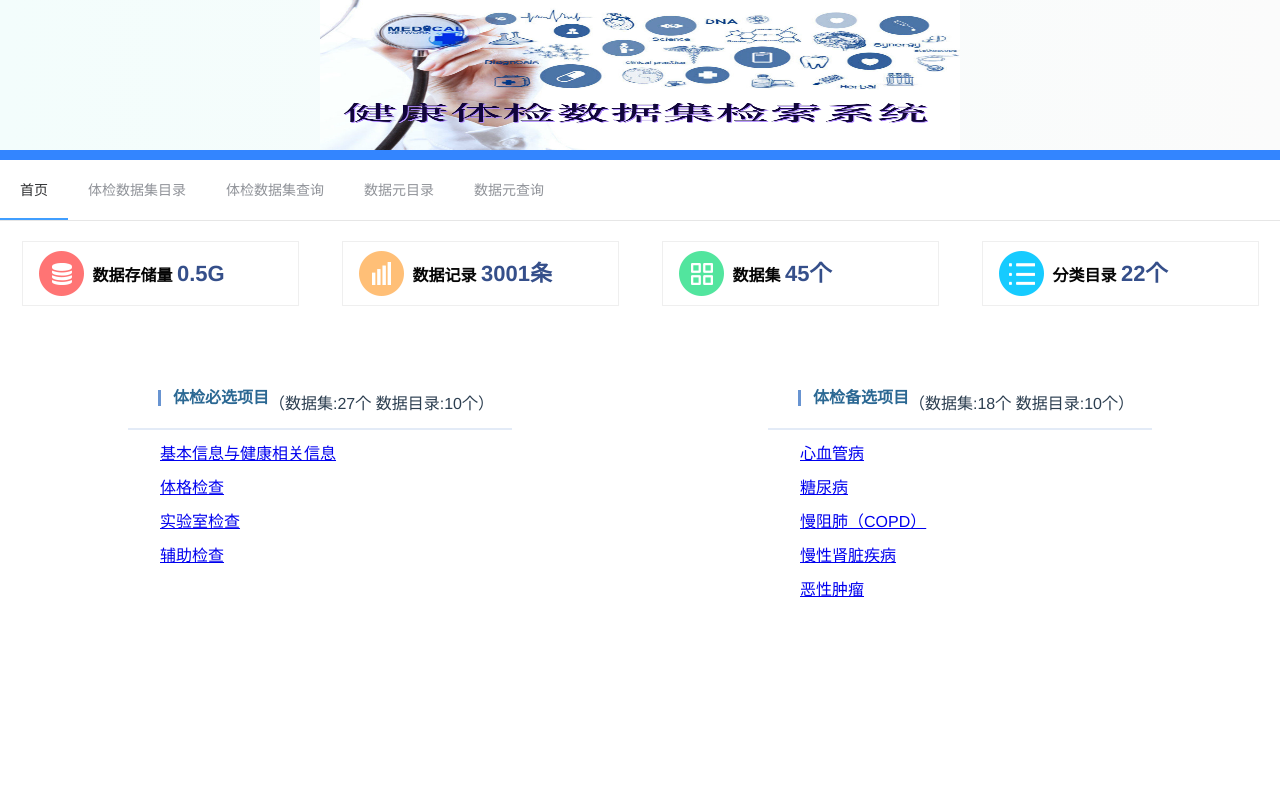
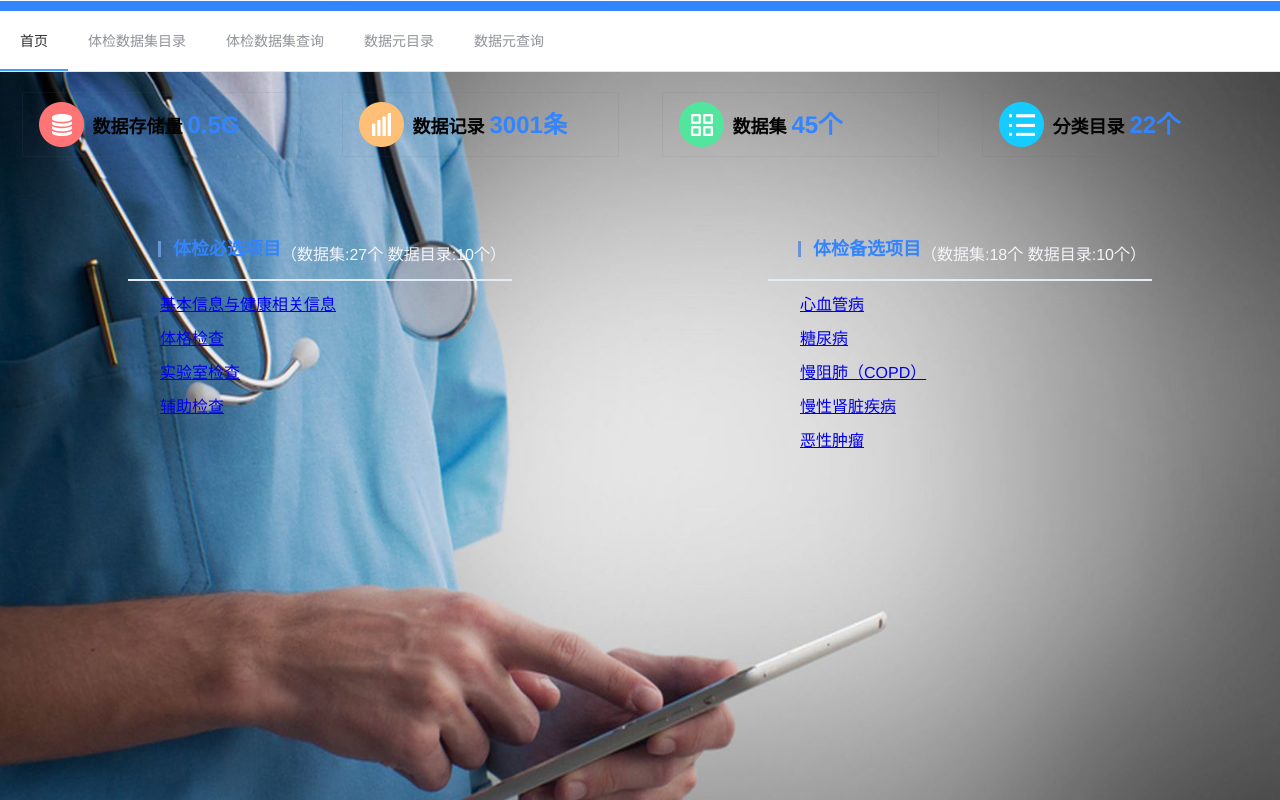
Before and after one commit to m1rroring/dataportal, a Vue app: page /#/ in a window 1280 px wide. Built offline with nearby package versions, Linux system fonts and the light colour scheme; no server answers.

Commit message:
优化页面显示效果

```diff
--- a/src/App.vue
+++ b/src/App.vue
@@ -161,7 +161,8 @@ export default {
     font-family: Avenir, Helvetica, Arial, sans-serif;
     -webkit-font-smoothing: antialiased;
     -moz-osx-font-smoothing: grayscale;
-    color: #2c3e50;
+    //color: #2c3e50;
+    color: #f4f5f9;
     width: 100%;
   }
   #App>.content {
@@ -178,10 +179,10 @@ export default {
   .header {
     background-image: linear-gradient(to right, #f3fdfc , #fbfbfb);
     .head {
-      width: 50%;
-      height: 150px;
+      width: 100%;
+      height: 1px;
       margin: 0 auto;
-      background: url('./assets/banner.png') no-repeat;
+      //background: url('./assets/banner.png') no-repeat;
       background-size: 100% 100%;
     }
   }
--- a/src/components/setdetailPop/setDataSetPop.vue
+++ b/src/components/setdetailPop/setDataSetPop.vue
@@ -1,6 +1,6 @@
 <template>
   <div class="ditaildialog">
-    <el-dialog :title="data.eleDialogTitle" :visible.sync="data.eleDialogVisible" width="62%" color="#0f58af" center>
+    <el-dialog :title="data.eleDialogTitle" :visible.sync="data.eleDialogVisible" width="75%" color="#0f58af" center>
       <el-table
         :data="data.eleDialogData"
         stripe
@@ -120,6 +120,7 @@
   //}
   /deep/ .el-dialog__title {
     color: #0f58af;
+    font-size: 20px;
   }
 }
 </style>
--- a/src/components/setdetailPop/setdetailPop.vue
+++ b/src/components/setdetailPop/setdetailPop.vue
@@ -87,6 +87,7 @@
       font-weight: 700;
     }
     .dia-i-text {
+      margin-left: 20px;
     }
   }
   .ditail {
@@ -95,6 +96,7 @@
     }
     /deep/ .el-dialog__title {
       color: #0f58af;
+      font-size: 20px;
     }
   }
 </style>
--- a/src/components/setdetailPop/setelementdetailPop.vue
+++ b/src/components/setdetailPop/setelementdetailPop.vue
@@ -80,6 +80,16 @@ export default {
     font-weight: 700;
   }
   .dia-i-text {
+     margin-left: 20px;
   }
+    .ditail {
+        /deep/ .el-table__scrollable-x .el-table__body-wrapper {
+            overflow: auto;
+        }
+        /deep/ .el-dialog__title {
+            color: #0f58af;
+            font-size: 20px;
+        }
+    }
 }
 </style>
--- a/src/views/catalog/catalog.vue
+++ b/src/views/catalog/catalog.vue
@@ -612,7 +612,7 @@
                     position: absolute;
                     top: -14px;
                     left: 8px;
-                    background: url('../../assets/images/kubiao1.png') no-repeat;
+                    background: url('../../assets/images/kubiao2.png') no-repeat;
                     background-size: 100% 100%;
                   }
                   .fa-file:before {
@@ -622,7 +622,7 @@
                     top: -14px;
                     left: 8px;
                     position: absolute;
-                    background: url('../../assets/images/webjian2.png') no-repeat;
+                    background: url('../../assets/images/webjian1.png') no-repeat;
                     background-size: 100% 100%;
                   }
                   .fa-folder:before {
--- a/src/views/catalog/catalogdataelement.vue
+++ b/src/views/catalog/catalogdataelement.vue
@@ -498,7 +498,7 @@
                     position: absolute;
                     top: -14px;
                     left: 8px;
-                    background: url('../../assets/images/kubiao1.png') no-repeat;
+                    background: url('../../assets/images/kubiao2.png') no-repeat;
                     background-size: 100% 100%;
                   }
                   .fa-file:before {
@@ -508,7 +508,7 @@
                     top: -14px;
                     left: 8px;
                     position: absolute;
-                    background: url('../../assets/images/webjian2.png') no-repeat;
+                    background: url('../../assets/images/webjian1.png') no-repeat;
                     background-size: 100% 100%;
                   }
                   .fa-folder:before {
--- a/src/views/home/home.vue
+++ b/src/views/home/home.vue
@@ -49,6 +49,18 @@
   }
 </script>
 <style scoped lang="scss">
+  .home {
+    /*渐变的背景色*/
+    /*height: 100vh;
+    background-image: linear-gradient(to bottom right, #FC466B, #3F5EF8);
+    overflow: hidden;*/
+    /*背景图*/
+    background: url("../../assets/bj.jpg");
+    width: 100%;
+    height: 100%;
+    position: fixed;
+    background-size: 100% 100%;
+  }
   .data-box {
     padding-top: 20px;
     .data-item {
@@ -64,11 +76,11 @@
       border: 1px solid rgba(100, 100, 100, .1);
       .title {
         color: #050505;
-        font-size: 16px;
+        font-size: 18px;
       }
       .num {
-        color: #354f8a;
-        font-size: 22px;
+        color: #3385ff;
+        font-size: 24px;
       }
     }
     .data-item-0 {background: url('../../assets/images/1.png') no-repeat;}
@@ -88,16 +100,17 @@
         overflow: hidden;
         .title {
           border-left: 3px solid #6894d1;
-          color: #2b6893;
+          //color: #2b6893;
+          color: #3385ff;
           cursor: pointer;
           font-weight: bold;
-          font-size: 16px;
+          font-size: 18px;
           line-height: 16px;
           text-indent: 12px;
           float: left;
           span {
             color: #666;
-            font-size: 12px;
+            font-size: 14px;
             display: block;
             float: left;
             margin-top: -2px;
--- a/src/views/search/search.vue
+++ b/src/views/search/search.vue
@@ -396,7 +396,7 @@
                     position: absolute;
                     top: -14px;
                     left: 8px;
-                    background: url('../../assets/images/kubiao1.png') no-repeat;
+                    background: url('../../assets/images/kubiao2.png') no-repeat;
                     background-size: 100% 100%;
                   }
                   .fa-file:before {
@@ -406,7 +406,7 @@
                     top: -14px;
                     left: 8px;
                     position: absolute;
-                    background: url('../../assets/images/webjian2.png') no-repeat;
+                    background: url('../../assets/images/webjian1.png') no-repeat;
                     background-size: 100% 100%;
                   }
                   .fa-folder:before {
--- a/src/views/search/searchdataelement.vue
+++ b/src/views/search/searchdataelement.vue
@@ -351,7 +351,7 @@
                     position: absolute;
                     top: -14px;
                     left: 8px;
-                    background: url('../../assets/images/kubiao1.png') no-repeat;
+                    background: url('../../assets/images/kubiao2.png') no-repeat;
                     background-size: 100% 100%;
                   }
                   .fa-file:before {
@@ -361,7 +361,7 @@
                     top: -14px;
                     left: 8px;
                     position: absolute;
-                    background: url('../../assets/images/webjian2.png') no-repeat;
+                    background: url('../../assets/images/webjian1.png') no-repeat;
                     background-size: 100% 100%;
                   }
                   .fa-folder:before {
```
Also changed, not shown: src/assets/bj.jpg (added), src/assets/bj1.png (added). Lines whose indentation alone changed are shown as unchanged.
